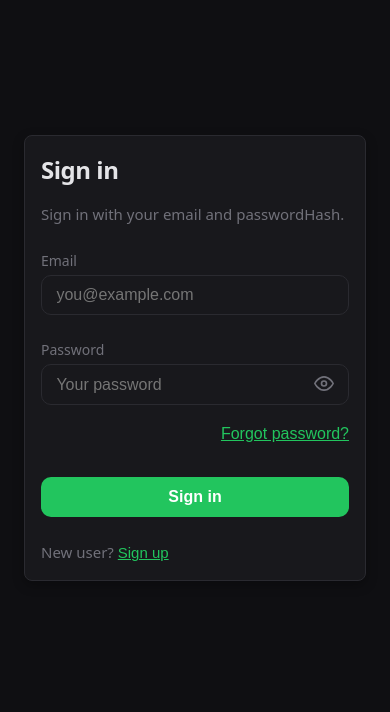
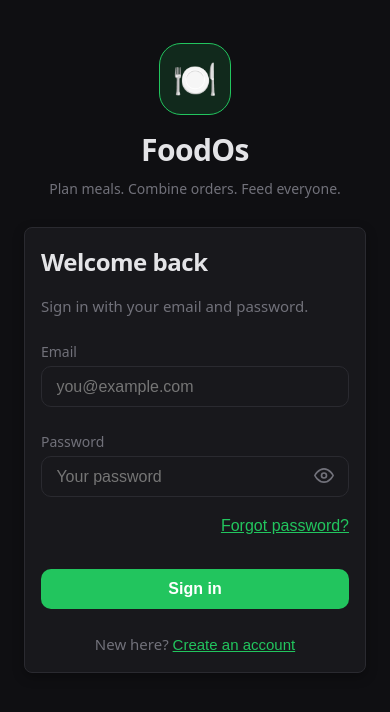
Before and after one commit to amanraj87/Menu-Management, a React (Vite) app in the folder WebApp/: page / in a window 390 px wide. Shown: the top 712 px of the page. Built offline with nearby package versions, Linux system fonts and the light colour scheme.

Commit message:
Update version to 1.0.5 and rename app to "FoodOs" across mobile and web login screens. Enhance login page UI with a new brand header and tagline for consistency. Improve styles for better alignment and visibility.

```diff
--- a/WebApp/src/app/(auth)/LoginPage.tsx
+++ b/WebApp/src/app/(auth)/LoginPage.tsx
@@ -113,12 +113,12 @@ export function LoginPage() {
 
   const isPending = loginPending || signUpPending || resetPending
 
-  const title = isReset ? 'Reset password' : isSignUp ? 'Sign up' : 'Sign in'
+  const title = isReset ? 'Reset password' : isSignUp ? 'Create your account' : 'Welcome back'
   const description = isReset
     ? 'Enter your email and choose a new password.'
     : isSignUp
-    ? 'Create an account. You will be able to choose meals as a person.'
-    : 'Sign in with your email and passwordHash.'
+    ? 'Sign up to start choosing your meals.'
+    : 'Sign in with your email and password.'
   const submitLabel = isReset
     ? (isPending ? 'Updating…' : 'Update password')
     : isSignUp
@@ -126,10 +126,18 @@ export function LoginPage() {
     : (isPending ? 'Signing in…' : 'Sign in')
 
   return (
-    <Card className="login-card" title={title}>
-      <p style={{ color: 'var(--color-text-muted)', marginBottom: '1.5rem' }}>
-        {description}
-      </p>
+    <>
+      <div className="auth-brand">
+        <div className="auth-logo">
+          <span className="auth-logo-icon" role="img" aria-label="FoodOs">🍽️</span>
+        </div>
+        <h1 className="auth-brand-name">FoodOs</h1>
+        <p className="auth-tagline">Plan meals. Combine orders. Feed everyone.</p>
+      </div>
+      <Card className="login-card" title={title}>
+        <p style={{ color: 'var(--color-text-muted)', marginBottom: '1.5rem' }}>
+          {description}
+        </p>
       <form onSubmit={handleSubmit} style={{ display: 'flex', flexDirection: 'column' }}>
         {isSignUp && (
           <Input
@@ -240,13 +248,14 @@ export function LoginPage() {
           </>
         ) : (
           <>
-            New user?{' '}
+            New here?{' '}
             <button type="button" className="link" onClick={() => switchMode('signup')}>
-              Sign up
+              Create an account
             </button>
           </>
         )}
       </p>
-    </Card>
+      </Card>
+    </>
   )
 }
--- a/WebApp/src/shared/ui/styles.css
+++ b/WebApp/src/shared/ui/styles.css
@@ -45,7 +45,30 @@
 .login-card .btn { padding: 0.7rem 1.25rem; font-size: 1rem; border-radius: 10px; font-weight: 600; }
 .login-card form { gap: 1.25rem; }
 .login-card p { font-size: 0.9375rem; line-height: 1.5; color: var(--color-text-muted); }
-.login-card > p:last-of-type { margin-top: 1.5rem; margin-bottom: 0; }
+.login-card > p:last-of-type { margin-top: 1.5rem; margin-bottom: 0; text-align: center; }
+
+/* Auth brand header (matches the mobile sign-in look) */
+.auth-brand { text-align: center; margin-bottom: 1.75rem; }
+.auth-logo {
+  width: 72px;
+  height: 72px;
+  border-radius: 22px;
+  background: rgba(34, 197, 94, 0.14);
+  border: 1px solid var(--color-primary);
+  display: inline-flex;
+  align-items: center;
+  justify-content: center;
+  margin-bottom: 0.75rem;
+}
+.auth-logo-icon { font-size: 36px; line-height: 1; }
+.auth-brand-name {
+  font-size: 1.875rem;
+  font-weight: 800;
+  color: var(--color-text);
+  margin: 0;
+  letter-spacing: -0.02em;
+}
+.auth-tagline { font-size: 0.875rem; color: var(--color-text-muted); margin: 0.35rem 0 0; }
 
 :root {
   --color-bg: #0f0f12;
```
Also changed, not shown: 2 other files (tests, documents, lock files or other folders).
